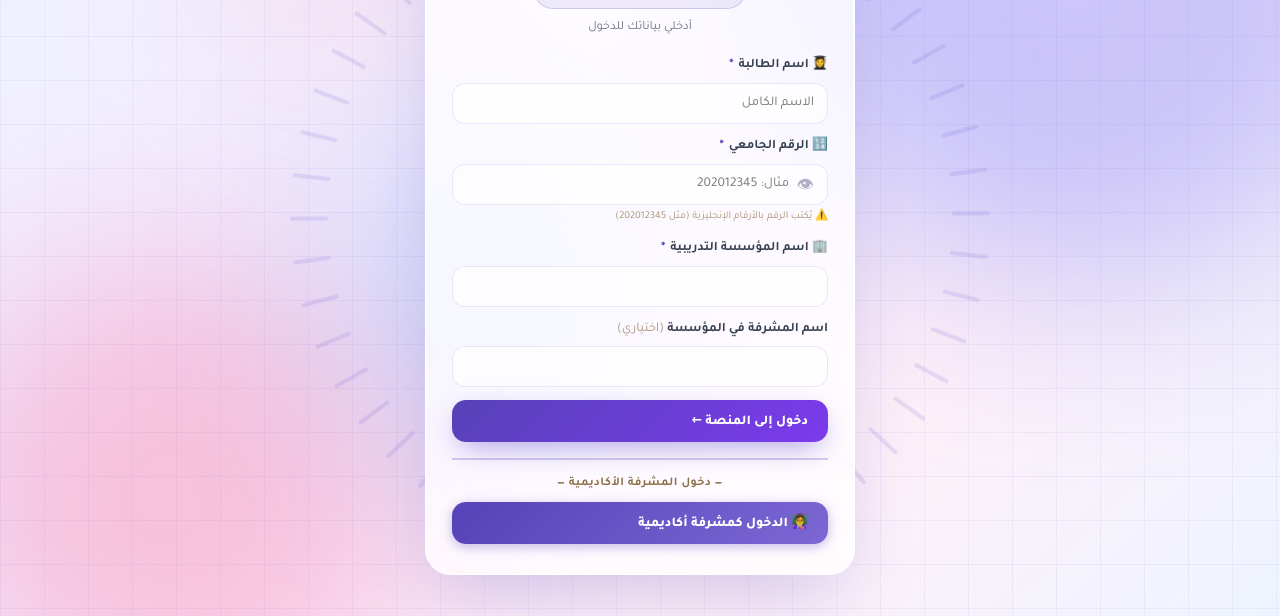
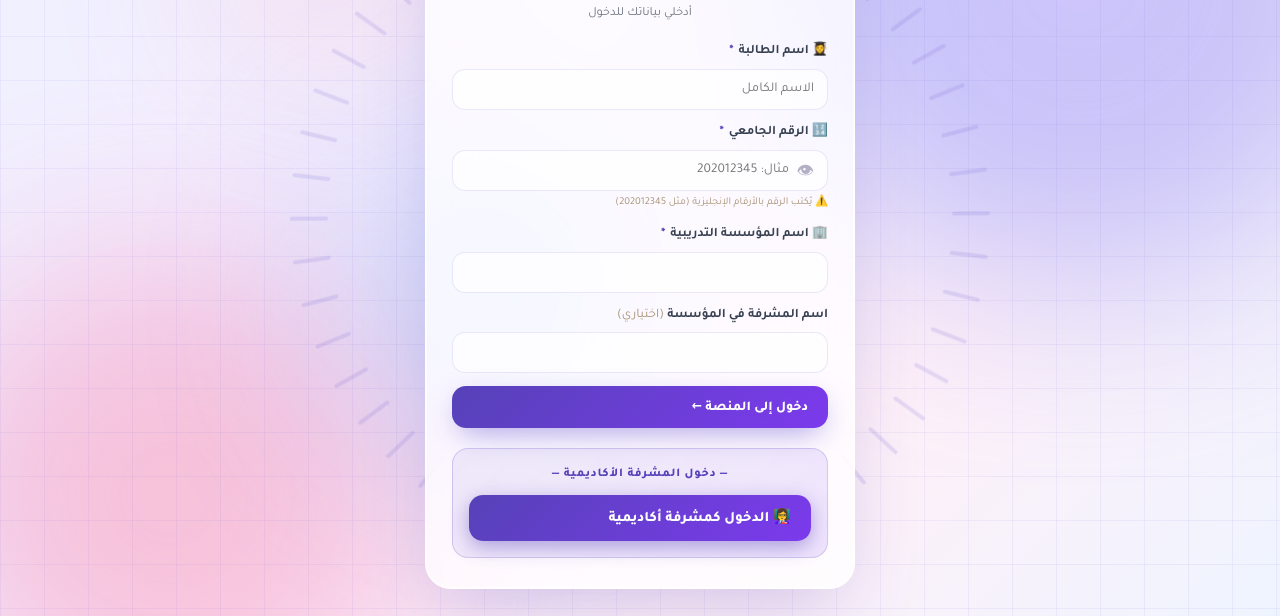
Before and after one commit to rabutarbush2020-blip/TADREEB2026, a plain HTML site: page index.html in a window 1280 px wide. Shown: the part 184-800 px from the top of the page. Drawn offline with nearby package versions, Linux system fonts and the light colour scheme.

Commit message:
Add files via upload

```diff
--- a/index.html
+++ b/index.html
@@ -649,9 +649,9 @@ label{font-weight:800;font-size:13px;display:block;margin-bottom:6px}
     <div class="lf"><label>اسم المشرفة في المؤسسة <span style="color:#A89274;font-weight:400">(اختياري)</span></label>
       <input id="lSup" placeholder="" onkeydown="if(event.key==='Enter')doLogin()"><div class="lerr" id="lErr">الرجاء تعبئة الحقول المطلوبة (الرقم الجامعي ٦ أرقام على الأقل).</div></div>
     <button class="btn btn-primary" style="width:100%" onclick="doLogin()">دخول إلى المنصة ←</button>
-    <div style="margin-top:16px;border-top:2px solid rgba(86,66,184,.25);padding-top:14px">
-      <div style="text-align:center;font-size:12px;color:#8B6F47;margin-bottom:8px;font-weight:600;letter-spacing:.5px">— دخول المشرفة الأكاديمية —</div>
-      <button class="btn" style="width:100%;background:linear-gradient(135deg,#5642B8,#7B68D4);color:#fff;font-weight:800;border:none;box-shadow:0 3px 12px rgba(86,66,184,.35)" onclick="supLogin()">👩‍🏫 الدخول كمشرفة أكاديمية</button>
+    <div style="margin-top:20px;padding:16px;background:linear-gradient(135deg,rgba(86,66,184,.08),rgba(124,58,237,.12));border-radius:16px;border:1.5px solid rgba(86,66,184,.2)">
+      <div style="text-align:center;font-size:12px;color:var(--purple-d);margin-bottom:10px;font-weight:800;letter-spacing:.8px">— دخول المشرفة الأكاديمية —</div>
+      <button class="btn" style="width:100%;background:linear-gradient(135deg,#5642B8,#7C3AED);color:#fff;font-weight:800;border:none;box-shadow:0 6px 20px rgba(86,66,184,.45);font-size:14.5px;padding:13px 20px" onclick="supLogin()">👩‍🏫 الدخول كمشرفة أكاديمية</button>
     </div>
   </div>
 </div>
```
